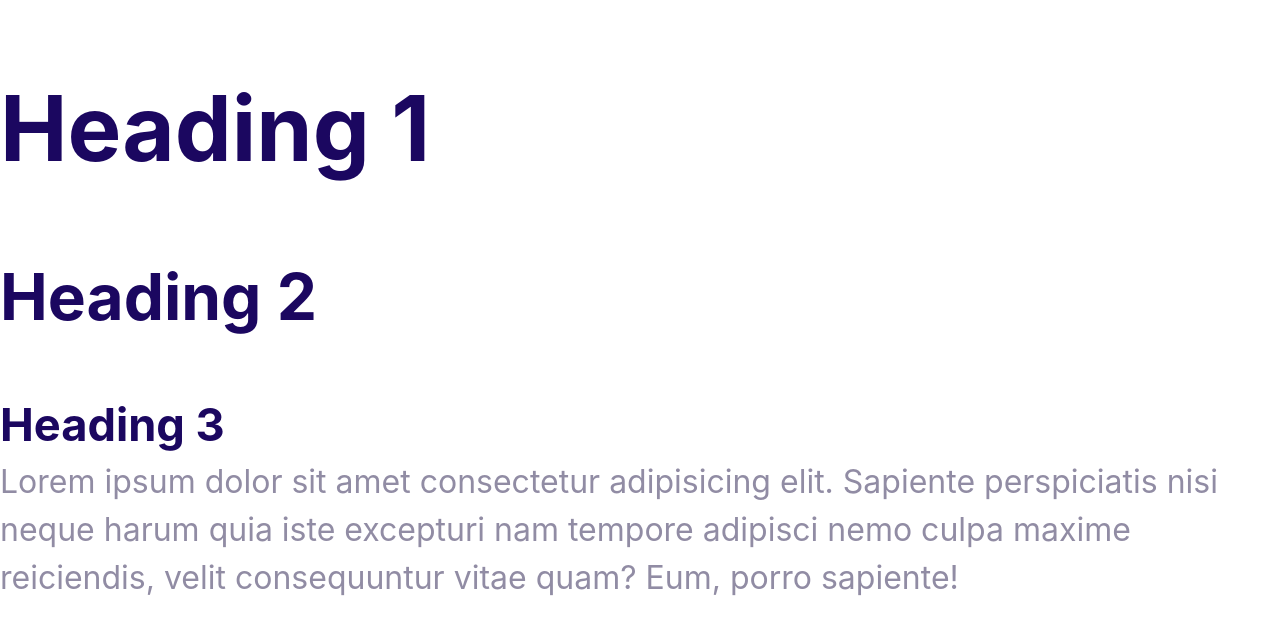
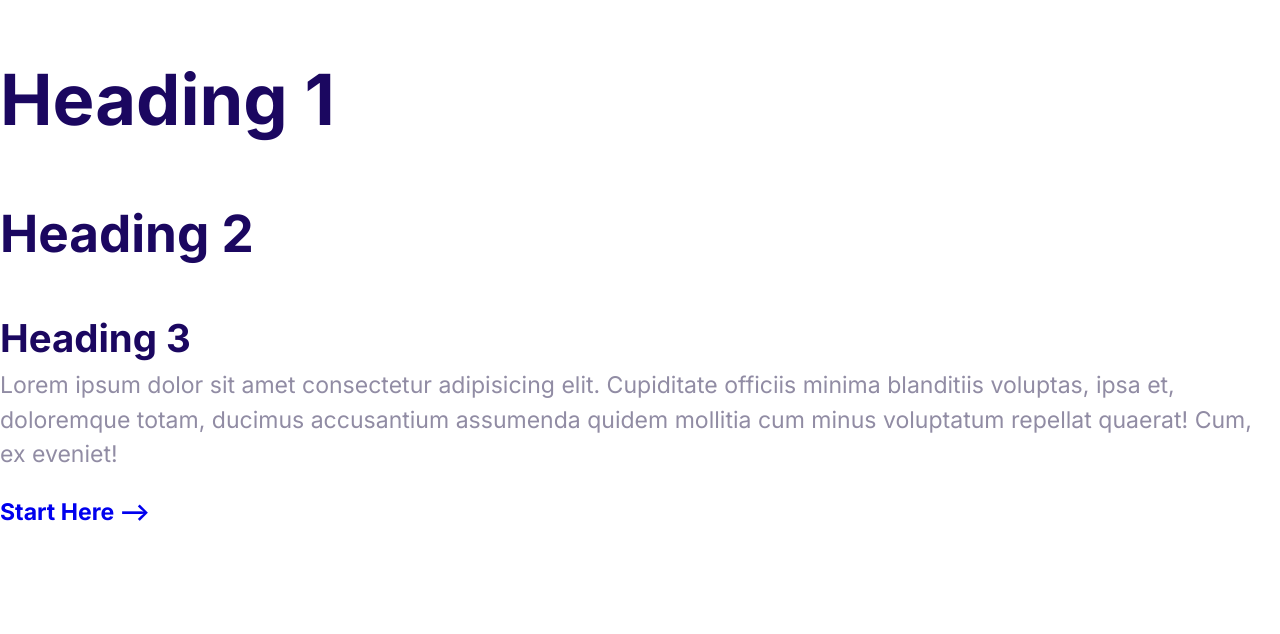
Before and after one commit to vaibhavyesalwad/Moshify, a plain HTML site: page index.html in a window 1280 px wide. Drawn offline with Linux system fonts and the light colour scheme.

Commit message:
Add: Build the arrow link component

```diff
--- a/css/styles.css
+++ b/css/styles.css
@@ -1,4 +1,4 @@
-:root{
+:root {
   --color-primary: #2584ff;
   --color-secondary: #00d9ff;
   --color-accent: #3400;
@@ -6,40 +6,75 @@
   --color-body: #918ca4;
 }
 
-html{
+/* Typography */
+
+html {
   font-size: 62.5%;
 }
 
-body{
+body {
   font-family: Inter, Arial, Helvetica, sans-serif;
   color: var(--color-body);
   line-height: 1.5;
 }
 
-h1, h2, h3{
+h1,
+h2,
+h3 {
   color: var(--color-headings);
   margin-bottom: 0;
 }
 
-h1{
-    font-size: 5.653rem;
+h1 {
+  font-size: 5.5rem;
 }
 
-h2{
-    font-size: 3.998rem;
+h2 {
+  font-size: 4rem;
 }
 
-h3{
-    font-size: 2.827rem;
+h3 {
+  font-size: 3rem;
 }
 
-p{
+p {
   margin-top: 0;
-    font-size: 2rem;
+  font-size: 2.5rem;
 }
 
-@media screen and (min-width:1024px){
-    html{
-       font-size: 100%;
+@media screen and (min-width: 1024px) {
+  html {
+    font-size: 80%;
+  }
+
+  p {
+    font-size: 1.8rem;
   }
 }
+
+/* Links */
+
+.link-arrow {
+  text-decoration: none;
+  text-transform: capitalize;
+  font-size: 2.5rem;
+  font-weight: bold;
+}
+
+.link-arrow::after {
+  content: "-->";
+  margin-left: 5px;
+  transition: margin-left 0.15s;
+}
+
+.link-arrow:hover::after {
+  content: "-->";
+  margin-left: 10px;
+  transform: translateX(5px);
+}
+
+@media screen and (min-width: 1024px) {
+  .link-arrow {
+    font-size: 1.8rem;
+  }
+}
--- a/index.html
+++ b/index.html
@@ -1,17 +1,29 @@
 <!DOCTYPE html>
 <html lang="en">
-<head>
-    <meta charset="UTF-8">
-    <meta http-equiv="X-UA-Compatible" content="IE=edge">
-    <meta name="viewport" content="width=device-width, initial-scale=1.0">
+  <head>
+    <meta charset="UTF-8" />
+    <meta http-equiv="X-UA-Compatible" content="IE=edge" />
+    <meta name="viewport" content="width=device-width, initial-scale=1.0" />
     <title>Document</title>
-    <link rel="stylesheet" href="css/normalize.css">
-    <link rel="stylesheet" href="css/styles.css">
-</head>
-<body>
+    <link rel="stylesheet" href="css/normalize.css" />
+    <link rel="stylesheet" href="css/styles.css" />
+    <link rel="preconnect" href="https://fonts.googleapis.com" />
+    <link rel="preconnect" href="https://fonts.gstatic.com" crossorigin />
+    <link
+      href="https://fonts.googleapis.com/css2?family=Inter:wght@400;700&display=fallback"
+      rel="stylesheet"
+    />
+  </head>
+  <body>
     <h1>Heading 1</h1>
     <h2>Heading 2</h2>
     <h3>Heading 3</h3>
-    <p>Lorem ipsum dolor sit amet consectetur adipisicing elit. Sapiente perspiciatis nisi neque harum quia iste excepturi nam tempore adipisci nemo culpa maxime reiciendis, velit consequuntur vitae quam? Eum, porro sapiente!</p>
-</body>
+    <p>
+      Lorem ipsum dolor sit amet consectetur adipisicing elit. Cupiditate
+      officiis minima blanditiis voluptas, ipsa et, doloremque totam, ducimus
+      accusantium assumenda quidem mollitia cum minus voluptatum repellat
+      quaerat! Cum, ex eveniet!
+    </p>
+    <a href="abc.html" class="link-arrow">start here</a>
+  </body>
 </html>
```
Also changed, not shown: compnonents/links.html (added, +1 -0 lines). Lines whose indentation alone changed are shown as unchanged.
